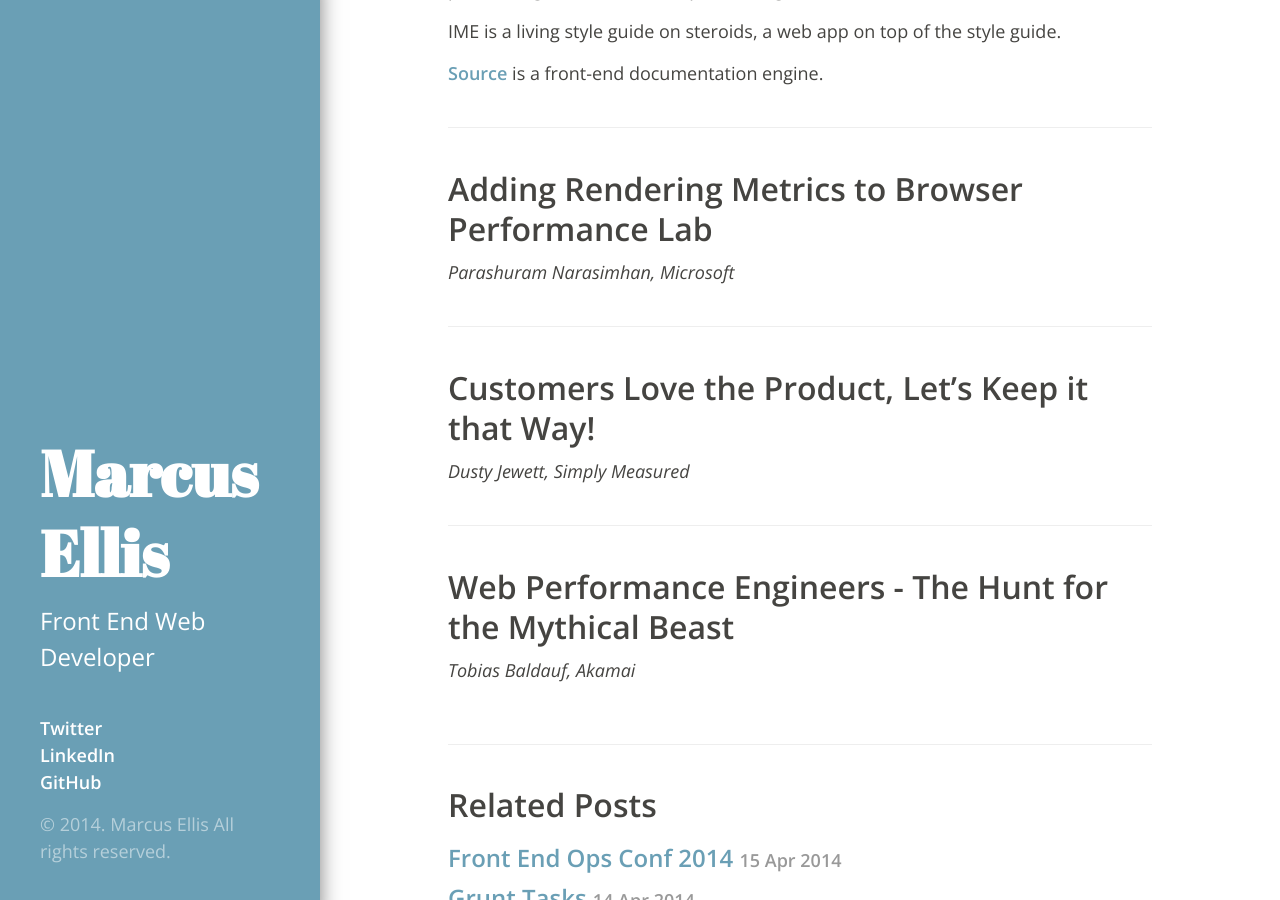
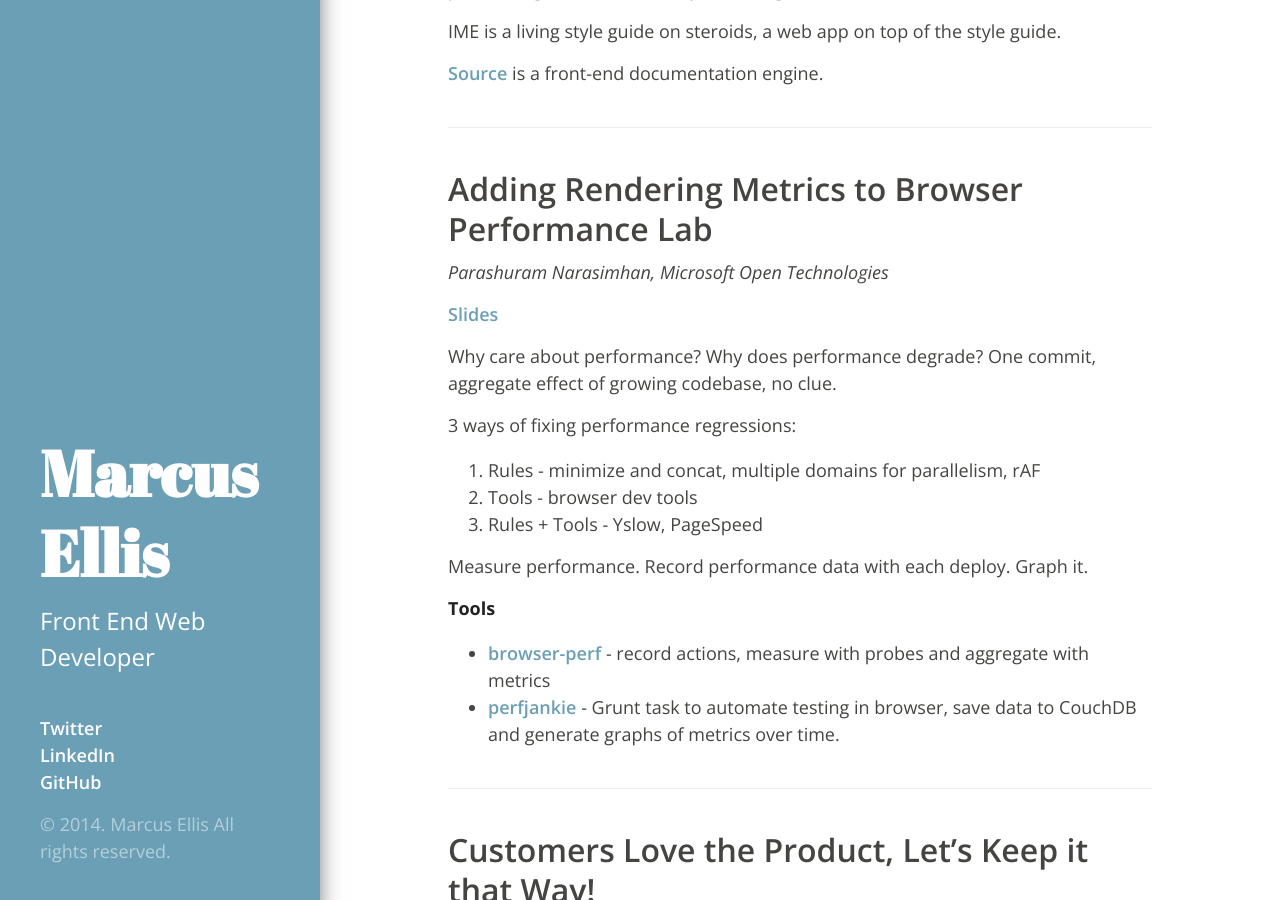
Before and after one commit to marcusellis05/marcusellis05.github.io, a Jekyll site: the page built from _posts/2014-04-24-feops-conf-day-1.md, in a window 1280 px wide and 900 px high, scrolled down 6114 px. Built offline with Jekyll 4.4.1, drawn with Linux system fonts in a browser that asks for light colours; Markdown is read by kramdown in place of the engine named in the settings; some of the changed text lies outside the part shown.

Commit message:
adding browser perf notes

```diff
--- a/_posts/2014-04-24-feops-conf-day-1.md
+++ b/_posts/2014-04-24-feops-conf-day-1.md
@@ -151,8 +151,8 @@ The art of testing the cascade.  CSS is declarative language so it must be teste
 
 **Tools**
 
-* csste.st - collection of current techniques and tools available for CSS testing
-* hardy.io - based on selenium, uses gherkin syntax, checks copmuted style.
+* [csste.st](http://csste.st) - collection of current techniques and tools available for CSS testing
+* [hardy.io](http://hardy.io) - based on selenium, uses gherkin syntax, checks copmuted style.
 
 ------
 
@@ -228,7 +228,24 @@ IME is a living style guide on steroids, a web app on top of the style guide.
 
 ## Adding Rendering Metrics to Browser Performance Lab
 
-*Parashuram Narasimhan, Microsoft*
+*Parashuram Narasimhan, Microsoft Open Technologies*
+
+[Slides](http://nparashuram.com/perfslides/)
+
+Why care about performance? Why does performance degrade?  One commit, aggregate effect of growing codebase, no clue.
+
+3 ways of fixing performance regressions:
+
+1. Rules - minimize and concat, multiple domains for parallelism, rAF
+2. Tools - browser dev tools
+3. Rules + Tools - Yslow, PageSpeed
+
+Measure performance. Record performance data with each deploy. Graph it.
+
+**Tools**
+
+* [browser-perf](https://github.com/axemclion/browser-perf) - record actions, measure with probes and aggregate with metrics
+* [perfjankie](https://github.com/axemclion/perfjankie) - Grunt task to automate testing in browser, save data to CouchDB and generate graphs of metrics over time.
 
 ------
 
```
Also changed, not shown: other parts of _posts/2014-04-24-feops-conf-day-1.md (+2 -2 lines).
